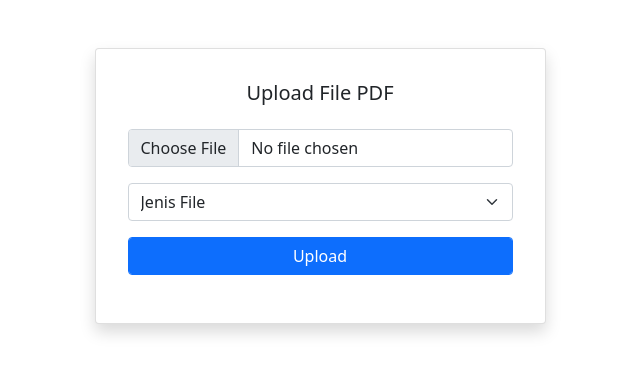
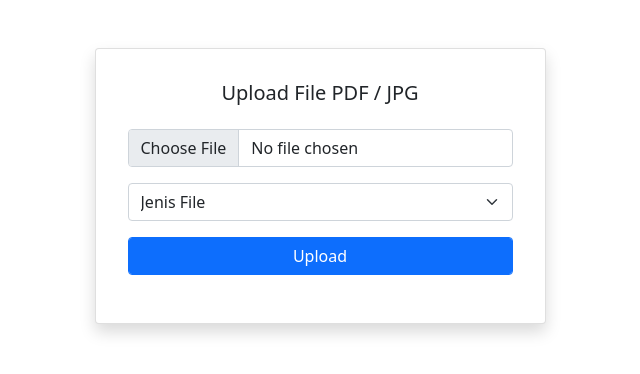
Before and after one commit to aminullohzaqi/bmkgcilacap, a PHP site: page /admin/index.php in a window 1280 px wide. Shown: the top 374 px of the page, without its empty margins (320-960 px from the left). Run offline with PHP 8.4, Linux system fonts and the light colour scheme; a user stored in the database is signed in.

Commit message:
update admin index

```diff
--- a/admin/index.php
+++ b/admin/index.php
@@ -23,7 +23,7 @@
                 <div class="form-group">
                     <div class="card shadow">
                         <div class="upload-title">
-                            <h5 class="text-center">Upload File PDF</h5>
+                            <h5 class="text-center">Upload File PDF / JPG</h5>
                         </div>
                         <form action="proses.php" method="POST" enctype="multipart/form-data" >
                             <div class="mb-3">
```
Also changed, not shown: 1 other file.
